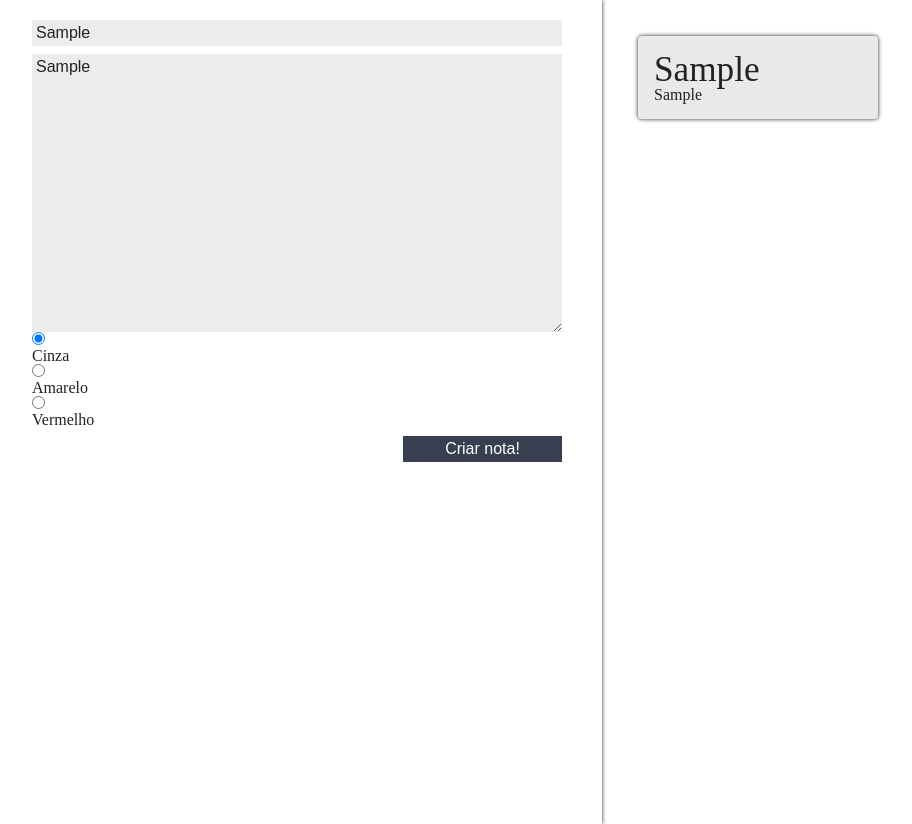
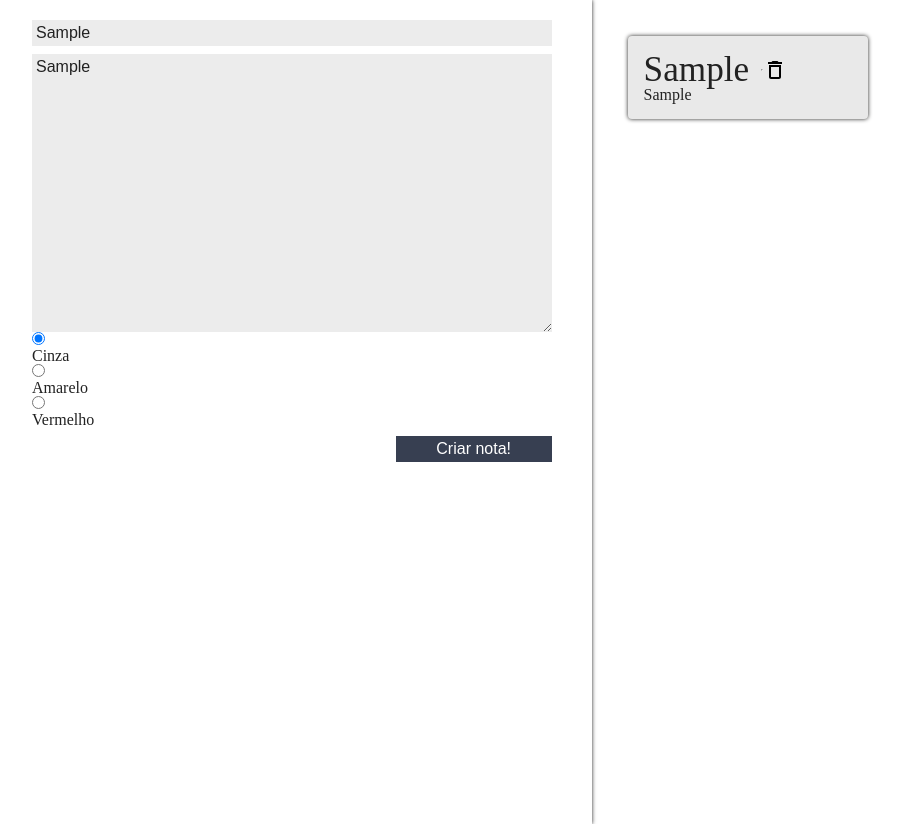
Before and after one commit to Levi-Magny/React-Estudos-Iniciais, a React (Create React App) app in the folder ceep/: page / in a window 1280 px wide. Both pictures are taken after typing "Sample", "Sample" into the empty fields and a click on the button "Criar nota!". Shown: the whole page, without its empty margins (8-920 px from the left). Built offline with nearby package versions, Linux system fonts and the light colour scheme; the HTML template or start-up script is replaced by a standard one.

Commit message:
delete elements

```diff
--- a/ceep/src/App.js
+++ b/ceep/src/App.js
@@ -11,6 +11,7 @@
       notas: []
     }
   }
+
   criarNota(titulo, texto, cor){
     const novaNota = {titulo, texto, cor};
     const novoArrayNotas = [...this.state.notas, novaNota];
@@ -19,11 +20,21 @@
     }
     this.setState(novoEstado);
   }
+
+  deletarNota(index){
+    let arrayNotas = this.state.notas;
+    arrayNotas.splice(index, 1)
+    this.setState({notas: arrayNotas});
+  }
+
   render(){
     return (
       <section className="conteudo">
         <FormularioCadastro criarNota={this.criarNota.bind(this)}/>
-        <ListaDeNotas notas={this.state.notas}/>
+        <ListaDeNotas
+        notas={this.state.notas}
+        apagarNota={this.deletarNota.bind(this)}
+        />
       </section>
     );
   }
--- a/ceep/src/components/CardNota/CardNota.jsx
+++ b/ceep/src/components/CardNota/CardNota.jsx
@@ -1,14 +1,20 @@
 import React, { Component } from 'react';
 import "./estilo.css";
 import { Box } from "../../styles";
+import {ReactComponent as DeleteSVG} from "../../assets/img/delete.svg";
 
 class CardNota extends Component {
+    apagar(){
+        this.props.apagarNota(this.props.indice);
+    }
+
     render() {
         return (
             <Box color={this.props.cor}>
                 <header className="card-nota_cabecalho">
                     <h3 className="card-nota_titulo">{this.props.titulo}</h3>
-                    <h/>
+                    <hr/>
+                    <DeleteSVG onClick={this.apagar.bind(this)}/>
                 </header>
                 <p className="car-nota_texto">{this.props.texto}</p>
             </Box>
--- a/ceep/src/components/ListaDeNotas/ListaDeNotas.jsx
+++ b/ceep/src/components/ListaDeNotas/ListaDeNotas.jsx
@@ -10,6 +10,8 @@
                     return (
                         <li className="lista-notas_item" key={index}>
                             <CardNota
+                                indice={index}
+                                apagarNota={this.props.apagarNota}
                                 titulo={nota.titulo}
                                 texto={nota.texto}
                                 cor={nota.cor}
```
Also changed, not shown: ceep/src/assets/img/delete.svg (added).
